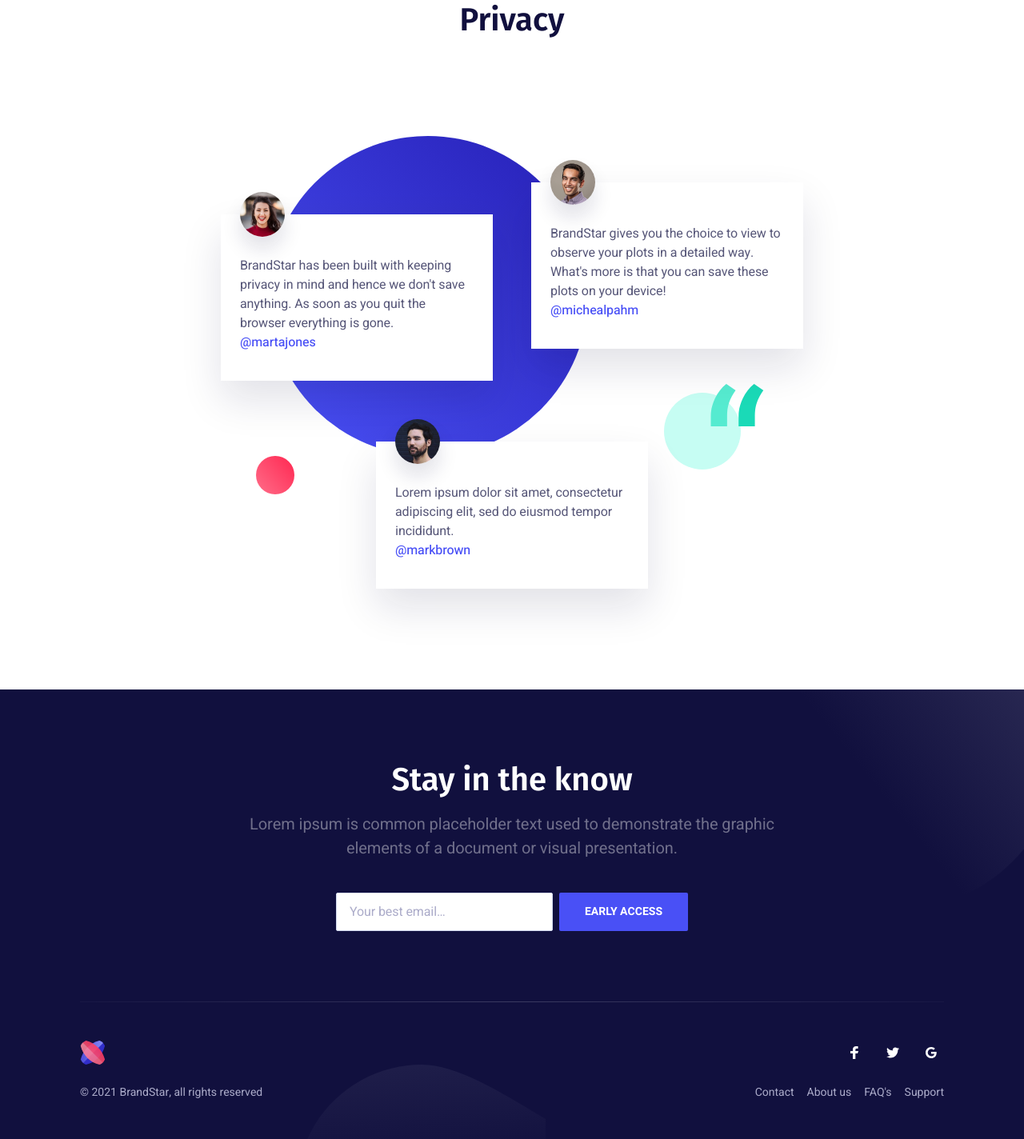
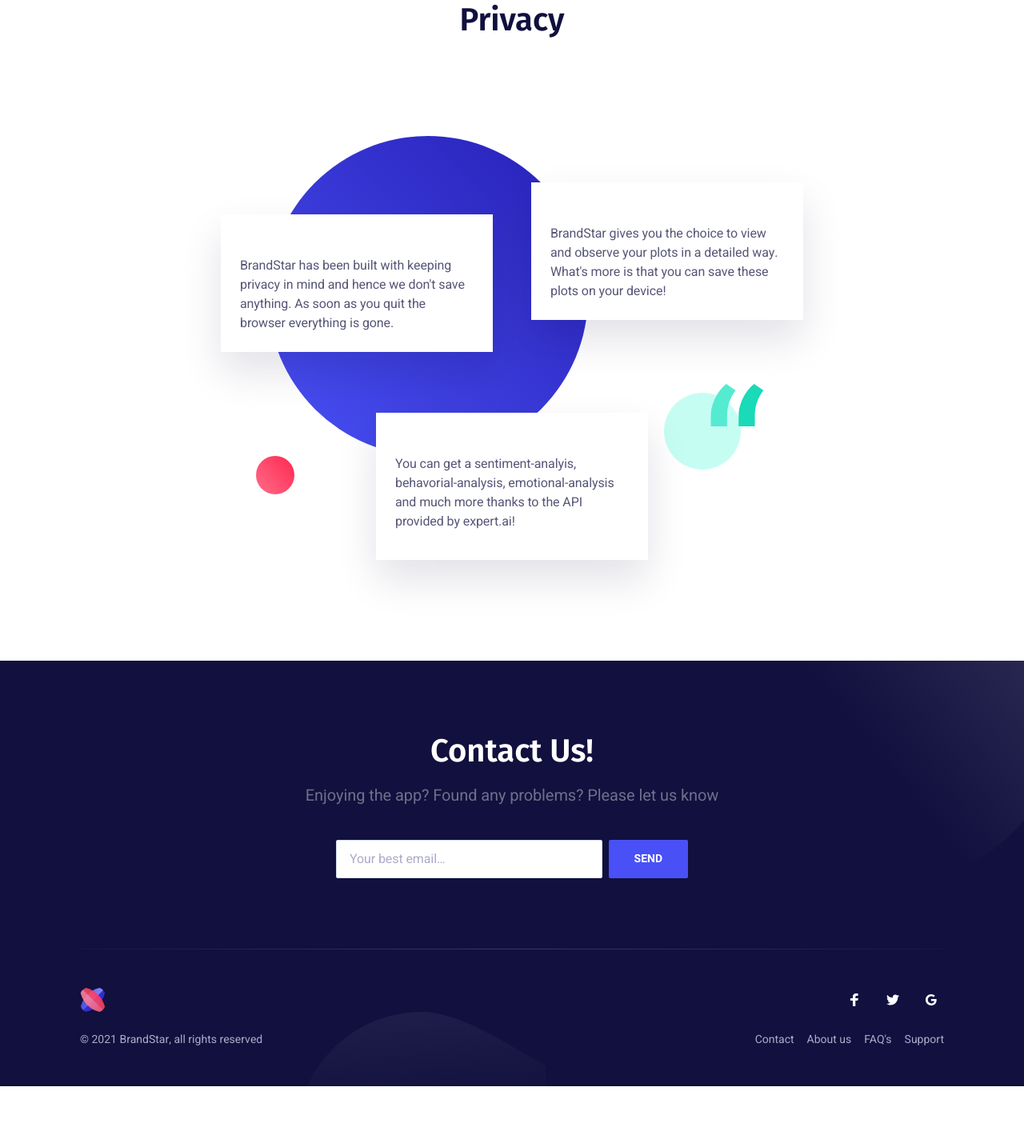
Before and after one commit to Techipeeyon/BrandStar, a Flask app: page / in a window 1280 px wide. Shown: the part 2027-3451 px from the top of the page at 80% size. After the commit the page ends 3385 px from the top, so only its background shows below. Run offline with Flask 2, Linux system fonts and the light colour scheme.

Commit message:
Final push

```diff
--- a/preprocess_functions.py
+++ b/preprocess_functions.py
@@ -8,7 +8,8 @@
 from time import sleep
 import requests
 import os
-
+from dotenv import load_dotenv
+load_dotenv()
 os.environ["EAI_USERNAME"] = os.environ['EMAIL']
 os.environ["EAI_PASSWORD"] = os.environ['PASSWORD']
 def cleanTraitRate(text):
--- a/scrape_tweets.py
+++ b/scrape_tweets.py
@@ -2,6 +2,8 @@
 import tweepy
 from preprocess import *
 import os
+from dotenv import load_dotenv
+load_dotenv()
 def get_tweets(username):
         consumer_key = os.environ['CONSUMER_KEY']
         consumer_secret = os.environ['CONSUMER_SECRET']
--- a/templates/landing.html
+++ b/templates/landing.html
@@ -435,51 +435,33 @@
 							<div class="testimonial text-xs is-revealing">
 								<div class="testimonial-inner">
 									<div class="testimonial-main">
-										<div class="testimonial-header">
-											<img class="mb-16" src="{{ url_for('static', filename='dist/images/testimonial-01.png') }}" alt="Testimonial">
-										</div>
+
 										<div class="testimonial-body">
 											<p class="mb-0">BrandStar has been built with keeping privacy in mind and hence we don't save anything. As soon as you quit the browser everything is gone.</p>
 										</div>
 									</div>
-									<div class="testimonial-footer">
-										<div class="testimonial-link">
-											<a href="#">@martajones</a>
-										</div>
-									</div>
+
 								</div>
 							</div>
 							<div class="testimonial text-xs is-revealing">
 								<div class="testimonial-inner">
 									<div class="testimonial-main">
-										<div class="testimonial-header">
-											<img class="mb-16" src="{{ url_for('static', filename='dist/images/testimonial-02.png') }}" alt="Testimonial">
-										</div>
+
 										<div class="testimonial-body">
-											<p class="mb-0">BrandStar gives you the choice to view to observe your plots in a detailed way. What's more is that you can save these plots on your device!</p>
+											<p class="mb-0">BrandStar gives you the choice to view and observe your plots in a detailed way. What's more is that you can save these plots on your device!</p>
 										</div>
 									</div>
-									<div class="testimonial-footer">
-										<div class="testimonial-link">
-											<a href="#">@michealpahm</a>
-										</div>
-									</div>
+
 								</div>
 							</div>
 							<div class="testimonial text-xs is-revealing">
 								<div class="testimonial-inner">
 									<div class="testimonial-main">
-										<div class="testimonial-header">
-											<img class="mb-16" src="{{ url_for('static', filename='dist/images/testimonial-03.png') }}" alt="Testimonial">
-										</div>
 										<div class="testimonial-body">
-											<p class="mb-0">Lorem ipsum dolor sit amet, consectetur adipiscing elit, sed do eiusmod tempor incididunt.</p>
+											<p class="mb-0">You can get a sentiment-analyis, behavorial-analysis, emotional-analysis and much more thanks to the API provided by expert.ai!</p>
 										</div>
 									</div>
 									<div class="testimonial-footer">
-										<div class="testimonial-link">
-											<a href="#">@markbrown</a>
-										</div>
 									</div>
 								</div>
 							</div>
@@ -492,15 +474,15 @@
                 <div class="container-sm">
                     <div class="newsletter-inner section-inner">
                         <div class="newsletter-header text-center">
-                            <h2 class="section-title mt-0">Stay in the know</h2>
-                            <p class="section-paragraph">Lorem ipsum is common placeholder text used to demonstrate the graphic elements of a document or visual presentation.</p>
+                            <h2 class="section-title mt-0">Contact Us!</h2>
+                            <p class="section-paragraph">Enjoying the app? Found any problems? Please let us know</p>
                         </div>
                         <div class="footer-form newsletter-form field field-grouped">
                             <div class="control control-expanded">
                                 <input class="input" type="email" name="email" placeholder="Your best email&hellip;">
                             </div>
                             <div class="control">
-                                <a class="button button-primary button-block button-shadow" href="#">Early access</a>
+                                <a class="button button-primary button-block button-shadow" href="#">Send</a>
                             </div>
                         </div>
                     </div>
```
